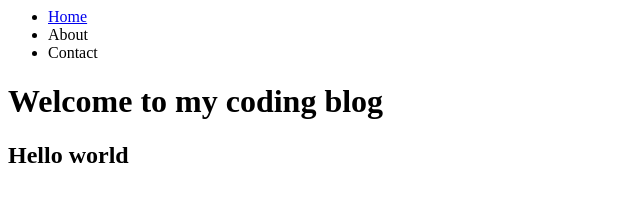
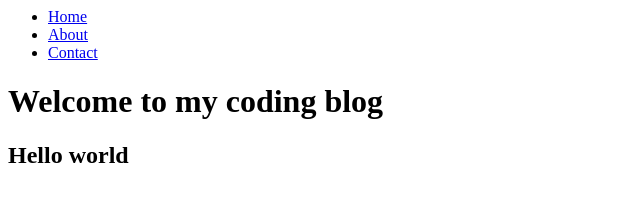
Before and after one commit to prmwrites/coding_blog, a plain HTML site: page index.html in a window 1280 px wide. Shown: the full height of the page, 0-640 px from the left. Drawn offline with Linux system fonts and the light colour scheme.

Commit message:
Added basic nav header

```diff
--- a/index.html
+++ b/index.html
@@ -7,8 +7,8 @@
     <nav>
         <ul>
             <li><a href="#">Home</a></li>
-            <li>About</li>
-            <li>Contact</li>
+            <li><a href="#">About</a></li>
+            <li><a href="#">Contact</a></li>
         </ul>
     </nav>
 </header>
@@ -16,7 +16,6 @@
 <div class=xs-12-columns>
 <h1>Welcome to my coding blog</h1>
 </div>
-
 <h2>Hello world</h2>
 </body>
 </html>
```
